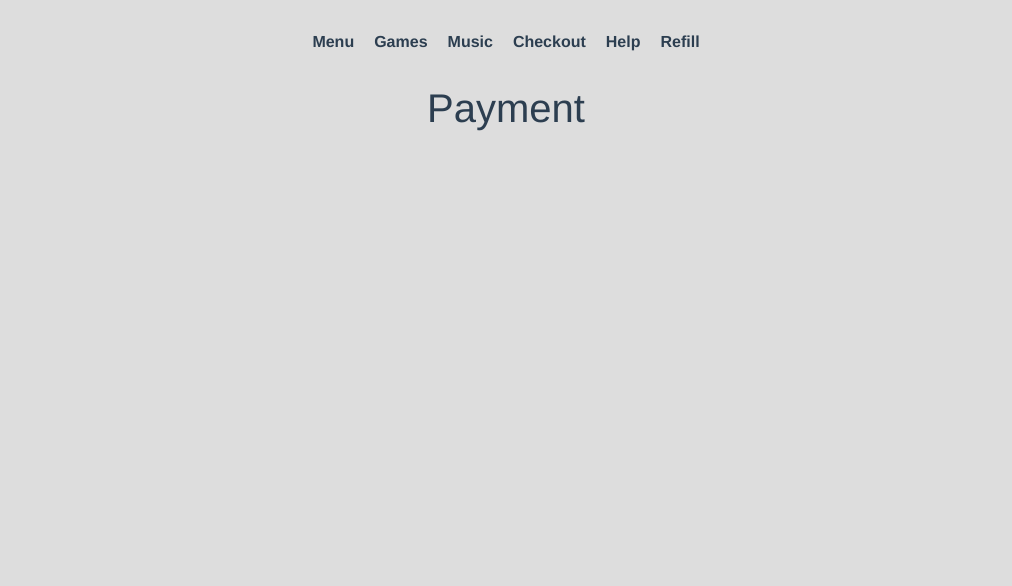
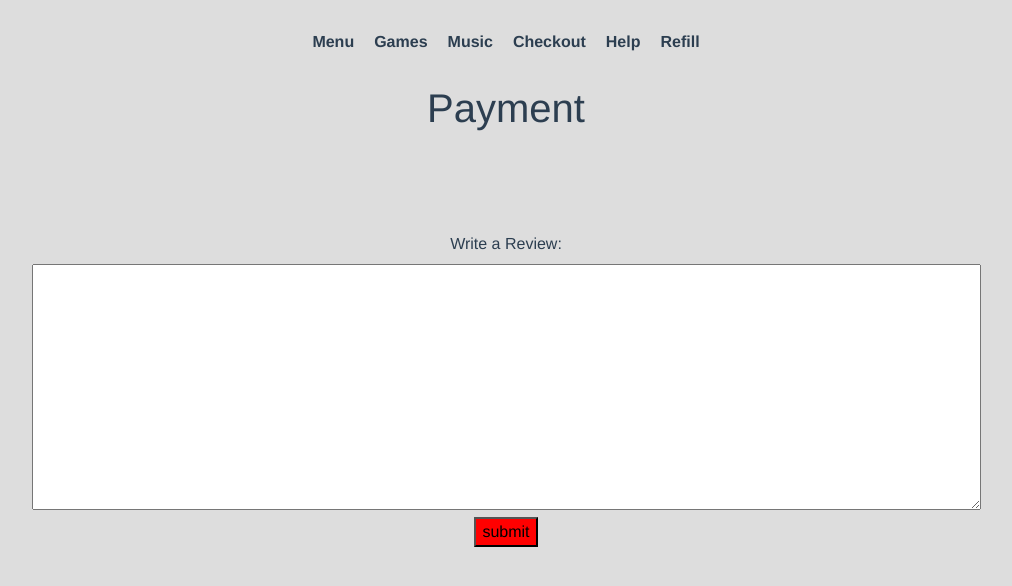
Before and after one commit to jman563412/restaurant-app, a Vue app: page /payment in a window 1280 px wide. Shown: the top 586 px of the page, without its empty margins (134-1146 px from the left). Built offline with nearby package versions, Linux system fonts and the light colour scheme.

Commit message:
Update Payment.vue

```diff
--- a/src/views/Payment.vue
+++ b/src/views/Payment.vue
@@ -1,5 +1,14 @@
 <template>
   <h1>Payment</h1>
+  <div class="ReviewBox">
+    <label >Write a Review:</label>
+    <br>
+    <textarea rows="10" cols="100">
+      </textarea>
+      <br>
+      <button class="submit">submit</button>
+  </div>
+
 </template>
 
 <script>
@@ -9,5 +18,10 @@ export default {
 </script>
 
 <style>
-
+.ReviewBox{
+  margin: 100px;
+}
+.submit{
+    background-color: #ff0000;
+}
 </style>
```
